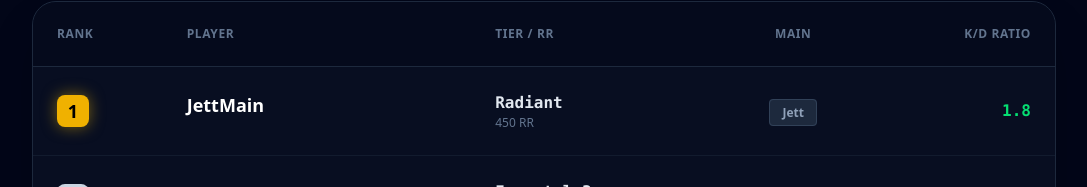
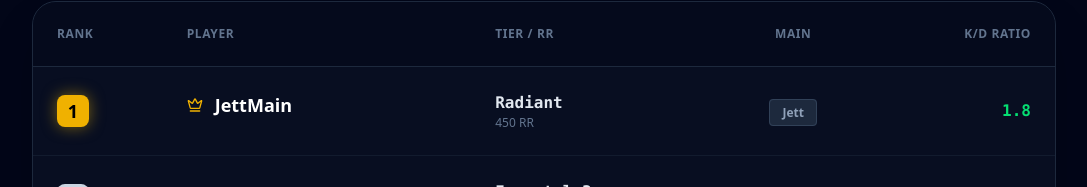
Before and after one commit to RahmonexTheOne/Squad-Tracker, a Next.js app: page /leaderboard in a window 1280 px wide. Shown: the part 139-326 px from the top of the page, without its empty margins (96-1183 px from the left). Built offline with nearby package versions, Linux system fonts and the light colour scheme.

Commit message:
Fix Leaderboard errors

```diff
--- a/src/app/leaderboard/page.tsx
+++ b/src/app/leaderboard/page.tsx
@@ -1,4 +1,4 @@
-import { Trophy, ArrowLeft, Shield, Swords, Medal } from 'lucide-react';
+import { Trophy, ArrowLeft, Crown } from 'lucide-react'; // Ajout de Crown ici
 import Link from 'next/link';
 
 export default function LeaderboardPage() {
@@ -56,7 +56,8 @@ export default function LeaderboardPage() {
                                 </div>
                             </td>
                             <td className="p-6 font-bold text-white text-lg flex items-center gap-3">
-                                {player.index === 0 && <Crown size={16} className="text-yellow-500" />}
+                                {/* Correction : utilisation de 'index' au lieu de 'player.index' */}
+                                {index === 0 && <Crown size={16} className="text-yellow-500" />}
                                 {player.name}
                             </td>
                             <td className="p-6">
```
